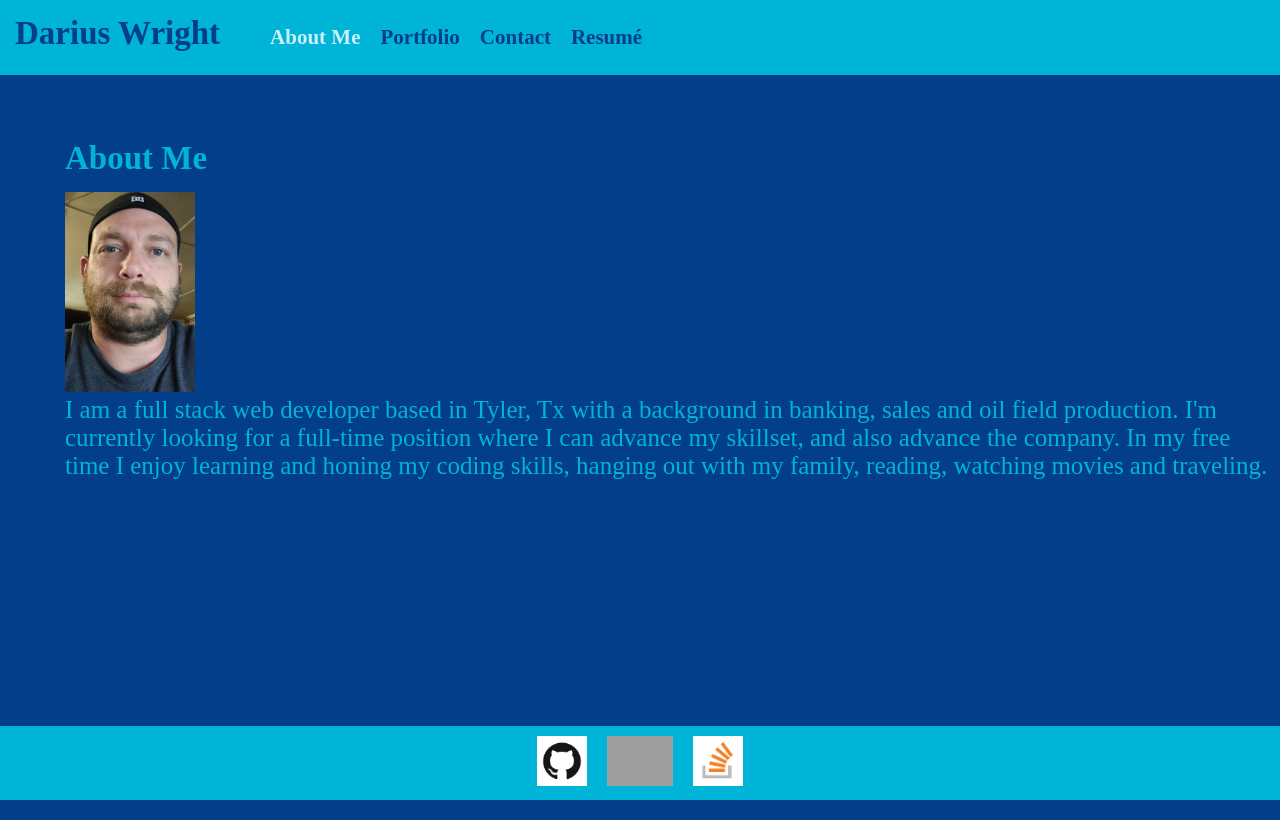
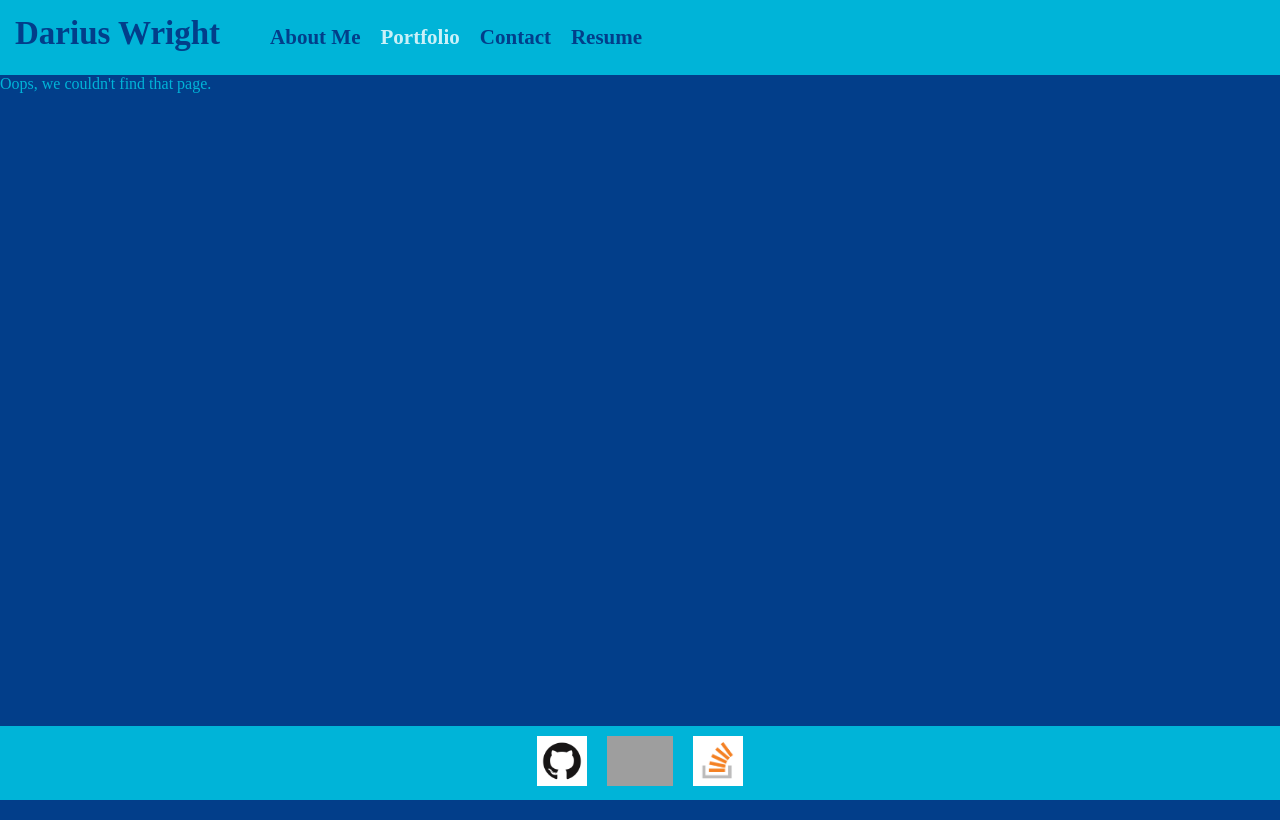
Before and after one commit to DariusJWright/portfolio, a React (Create React App) app: page /portfolio/resume in a window 1280 px wide. Built offline with nearby package versions, Linux system fonts and the light colour scheme; grey boxes are pictures that could not be loaded.

Commit message:
added react router

```diff
--- a/package.json
+++ b/package.json
@@ -1,5 +1,5 @@
 {
-  "homepage": "http://dariusjwright.github.io/portfolio",
+  "homepage": "http://dariusjwright.github.io/",
   "name": "portfolio",
   "version": "0.1.0",
   "private": true,
@@ -10,6 +10,7 @@
     "emailjs-com": "^2.6.4",
     "react": "^16.13.1",
     "react-dom": "^16.13.1",
+    "react-router-dom": "^5.2.0",
     "react-scripts": "3.4.3"
   },
   "scripts": {
--- a/src/App.js
+++ b/src/App.js
@@ -1,11 +1,13 @@
 import React, { useState } from 'react';
 import './App.css';
+import { BrowserRouter as Router, Route, Switch } from 'react-router-dom';
 import About from './components/About/About';
 import Nav from './components/Nav/Nav';
 import Portfolio from './components/Portfolio/Portfolio';
 import Contact from './components/Contact/Contact';
 import Resume from './components/Resume/Resume';
 import Footer from './components/Footer/Footer';
+import NoMatch from './components/NoMatch/NoMatch';
 
 function App() {
   const [links] = useState([
@@ -19,7 +21,7 @@ function App() {
       name: 'Contact'
     },
     {
-      name: 'Resumé'
+      name: 'Resume'
     }
   ]);
   const [currentLink, setCurrentLink] = useState(links[0]);
@@ -38,16 +40,26 @@ function App() {
   }
 
   return (
+    <Router>
       <div>
         <Nav links={links} currentLink={currentLink} setCurrentLink={setCurrentLink}></Nav>
         <main>
-        <div currentLink={currentLink}>{renderPage(currentLink)}</div>
+          <Switch>
+            <Route exact path="/About Me" component={About} />
+            <Route exact path="/portfolio" component={Portfolio} />
+            <Route exact path="/contact" component={Contact} />
+            <Route exact path="/Resume" component={Resume} />
+
+            <Route component={NoMatch} />
+          </Switch>
+          <div currentLink={currentLink}></div>
         </main>
         <div className='space'></div>
         <footer>
           <Footer />
         </footer>
       </div>
+    </Router>
   );
 }
 
--- a/src/components/Nav/Nav.js
+++ b/src/components/Nav/Nav.js
@@ -1,4 +1,5 @@
 import React, { useEffect } from 'react';
+import { NavLink } from 'react-router-dom';
 
 function Nav(props) {
   const {
@@ -19,9 +20,9 @@ function Nav(props) {
       <nav>
         <ul className='flex-row'>
           {links.map((link) => (
-            <li className={`nav-link ${currentLink.name === link.name && 'nav-link-active'}`} key={link.name}>
+            <NavLink to={`/${link.name}`} activeClassName='nav-link-active' className='nav-link' key={link.name}>
               <span onClick={() => {setCurrentLink(link)}}>{link.name}</span>
-            </li>
+            </NavLink>
           ))}
         </ul>
       </nav>
--- /dev/null
+++ b/src/components/NoMatch/NoMatch.js
@@ -0,0 +1,11 @@
+import React from 'react';
+
+const NoMatch = () => {
+  return (
+    <div>
+      Oops, we couldn't find that page.
+    </div>
+  );
+};
+
+export default NoMatch;
```
Also changed, not shown: src/components/Contact/Contact.js (line endings or trailing spaces), 1 other file (tests, documents, lock files or other folders). Lines whose indentation alone changed are shown as unchanged.
